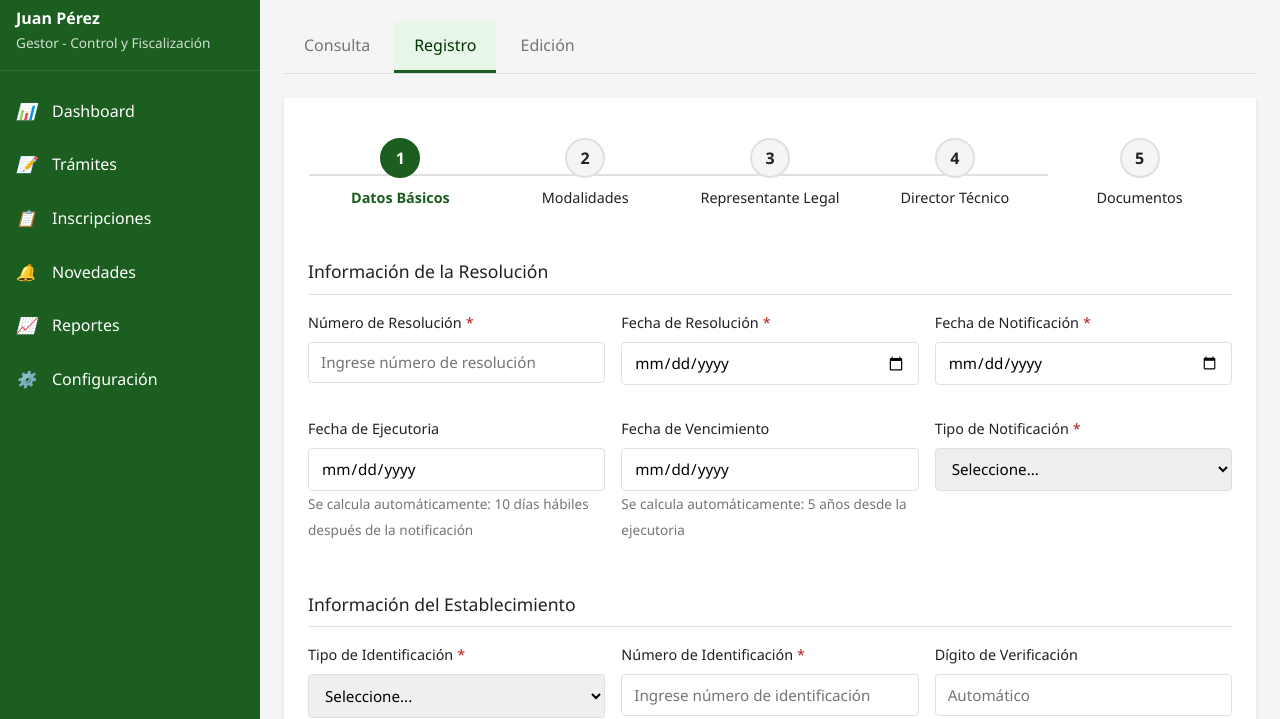
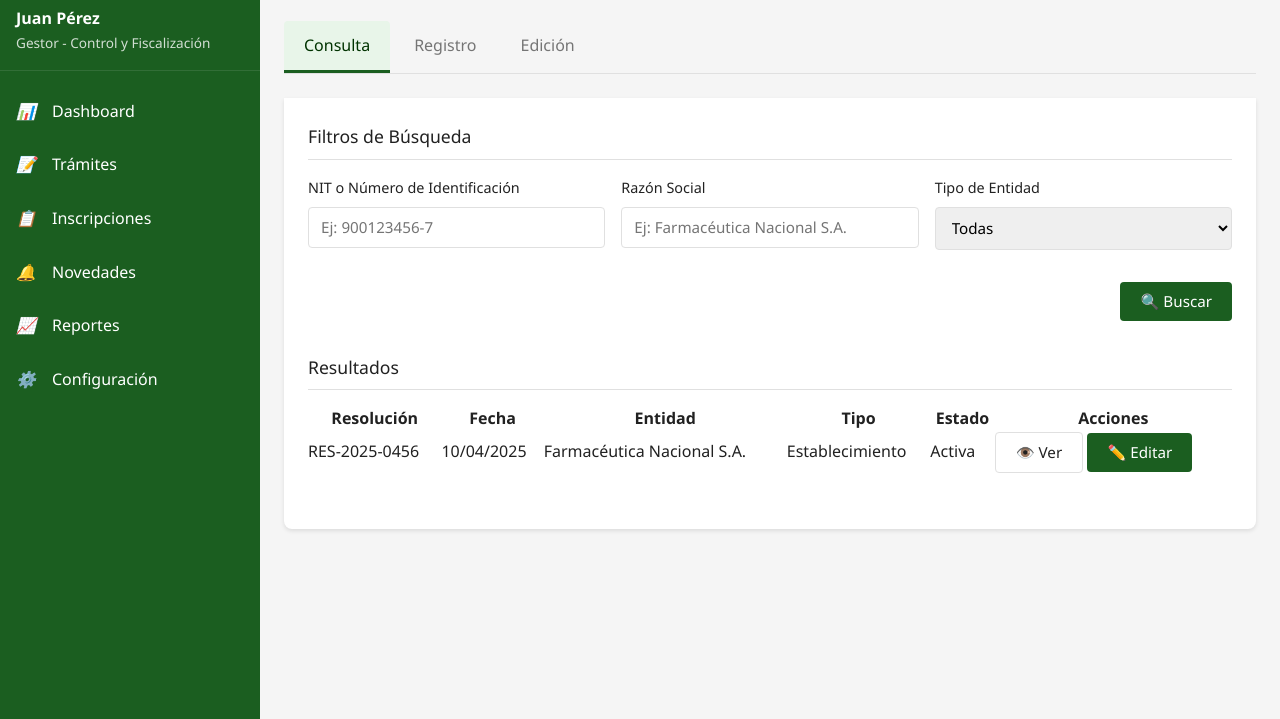
Before and after one commit to jcuervo79/SICOF_MOCKUPS, a plain HTML site: page modules/inscripciones.html in a window 1280 px wide. Both pictures are taken after a click on the link "Consulta". Shown: the part 81-800 px from the top of the page. Drawn offline with Linux system fonts and the light colour scheme.

Commit message:
consulta de inscripciones

```diff
--- a/assets/js/inscripciones.js
+++ b/assets/js/inscripciones.js
@@ -1,40 +1,19 @@
- // Lógica para avanzar entre pasos, verificación, drag-drop de archivos, etc. puede ir aquí.
- document.getElementById('btn-siguiente-paso1').addEventListener('click', () => {
-    cambiarPaso('step-datos-basicos', 'step-modalidades');
+document.addEventListener('DOMContentLoaded', function () {
+    const tabLinks = document.querySelectorAll('.nav-tab-link');
+    const tabPanes = document.querySelectorAll('.tab-pane');
+
+    tabLinks.forEach(link => {
+        link.addEventListener('click', function (e) {
+            e.preventDefault();
+
+            // Remover clase activa de todos los tabs
+            tabLinks.forEach(l => l.classList.remove('active'));
+            tabPanes.forEach(pane => pane.classList.remove('active'));
+
+            // Activar el tab actual
+            this.classList.add('active');
+            const tabId = this.getAttribute('data-tab');
+            document.getElementById(tabId).classList.add('active');
+        });
+    });
 });
-document.getElementById('btn-anterior-paso2').addEventListener('click', () => {
-    cambiarPaso('step-modalidades', 'step-datos-basicos');
-});
-document.getElementById('btn-siguiente-paso2').addEventListener('click', () => {
-    cambiarPaso('step-modalidades', 'step-representante');
-});
-document.getElementById('btn-anterior-paso3').addEventListener('click', () => {
-    cambiarPaso('step-representante', 'step-modalidades');
-});
-document.getElementById('btn-siguiente-paso3').addEventListener('click', () => {
-    cambiarPaso('step-representante', 'step-director-tecnico');
-});
-document.getElementById('btn-anterior-paso4').addEventListener('click', () => {
-    cambiarPaso('step-director-tecnico', 'step-representante');
-});
-document.getElementById('btn-siguiente-paso4').addEventListener('click', () => {
-    cambiarPaso('step-director-tecnico', 'step-documentos');
-});
-document.getElementById('btn-anterior-paso5').addEventListener('click', () => {
-    cambiarPaso('step-documentos', 'step-director-tecnico');
-});
-
-function cambiarPaso(actual, siguiente) {
-    document.getElementById(actual).classList.remove('active');
-    document.getElementById(siguiente).classList.add('active');
-
-    const pasos = document.querySelectorAll('.step');
-    pasos.forEach(p => p.classList.remove('active'));
-    const stepElement = document.querySelector(`.step[data-step="${siguiente.match(/\d+/)[0]}"]`);
-    if (stepElement) stepElement.classList.add('active');
-}
-
-// Activar input oculto de archivos
-document.getElementById('dropzone').addEventListener('click', () => {
-    document.getElementById('input-archivos').click();
-});
--- a/modules/inscripciones.html
+++ b/modules/inscripciones.html
@@ -36,6 +36,66 @@
                 </div>
 
                 <div class="tab-content">
+                    <div class="tab-pane" id="tab-search">
+                        <div class="form-section">
+                            <h3 class="form-section-title">Filtros de Búsqueda</h3>
+                            <div class="form-grid">
+                                <div class="form-group">
+                                    <label class="form-label" for="filtro-nit">NIT o Número de Identificación</label>
+                                    <input type="text" id="filtro-nit" class="form-control" placeholder="Ej: 900123456-7">
+                                </div>
+                                <div class="form-group">
+                                    <label class="form-label" for="filtro-razon">Razón Social</label>
+                                    <input type="text" id="filtro-razon" class="form-control" placeholder="Ej: Farmacéutica Nacional S.A.">
+                                </div>
+                                <div class="form-group">
+                                    <label class="form-label" for="filtro-tipo">Tipo de Entidad</label>
+                                    <select id="filtro-tipo" class="form-control">
+                                        <option value="">Todas</option>
+                                        <option value="prestador">Prestador de Servicios</option>
+                                        <option value="establecimiento">Establecimiento</option>
+                                        <option value="laboratorio">Laboratorio</option>
+                                        <option value="distribuidor">Distribuidor</option>
+                                    </select>
+                                </div>
+                            </div>
+                            <div style="margin-top: 1rem; text-align: right;">
+                                <button class="btn btn-primary" id="btn-buscar-inscripciones">🔍 Buscar</button>
+                            </div>
+                        </div>
+
+                        <div class="form-section">
+                            <h3 class="form-section-title">Resultados</h3>
+                            <div style="overflow-x: auto;">
+                                <table style="width: 100%; border-collapse: collapse;">
+                                    <thead>
+                                        <tr>
+                                            <th>Resolución</th>
+                                            <th>Fecha</th>
+                                            <th>Entidad</th>
+                                            <th>Tipo</th>
+                                            <th>Estado</th>
+                                            <th>Acciones</th>
+                                        </tr>
+                                    </thead>
+                                    <tbody>
+                                        <tr>
+                                            <td>RES-2025-0456</td>
+                                            <td>10/04/2025</td>
+                                            <td>Farmacéutica Nacional S.A.</td>
+                                            <td>Establecimiento</td>
+                                            <td><span class="status-badge status-success">Activa</span></td>
+                                            <td>
+                                                <button class="btn btn-sm btn-outline">👁️ Ver</button>
+                                                <button class="btn btn-sm btn-primary">✏️ Editar</button>
+                                            </td>
+                                        </tr>
+                                    </tbody>
+                                </table>
+                            </div>
+                        </div>
+                    </div>
+
                     <!-- Tab de Registro de Inscripciones -->
                     <div class="tab-pane active" id="tab-register">
                         <div class="step-indicator">
```
